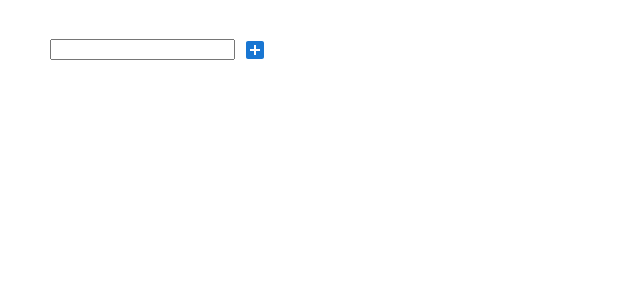
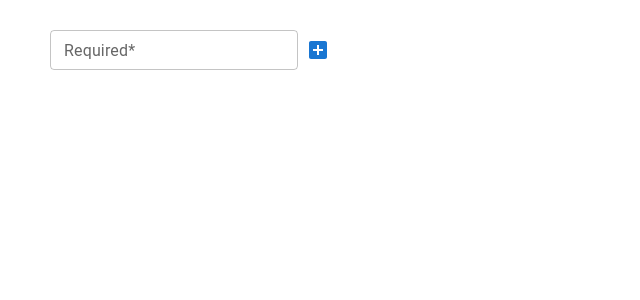
Before and after one commit to jalxby/todolist-rewritable, a React (Create React App) app: page / in a window 1280 px wide. Shown: the top 300 px of the page, without its empty margins (0-640 px from the left). Built offline with nearby package versions, Linux system fonts and the light colour scheme.

Commit message:
rewrote -4.2 no data

```diff
--- a/src/UniversalInput.tsx
+++ b/src/UniversalInput.tsx
@@ -1,5 +1,5 @@
 import React, {ChangeEvent, useState} from 'react';
-import {IconButton} from "@mui/material";
+import {IconButton, TextField} from "@mui/material";
 import AddBoxIcon from '@mui/icons-material/AddBox';
 
 type PropsType = {
@@ -25,7 +25,8 @@ export const UniversalInput = (props: PropsType) => {
     }
     return (
         <div>
-            <input value={value} onChange={inputHandler} type={'text'}/>
+            {/*<input value={value} onChange={inputHandler} type={'text'}/>*/}
+            <TextField value={value} onChange={inputHandler} id="outlined-basic" label="Required*" variant="outlined" size={'small'}/>
             <IconButton aria-label="delete" onClick={addNewTaskHandler} color="primary">
                 <AddBoxIcon/>
             </IconButton>
```
